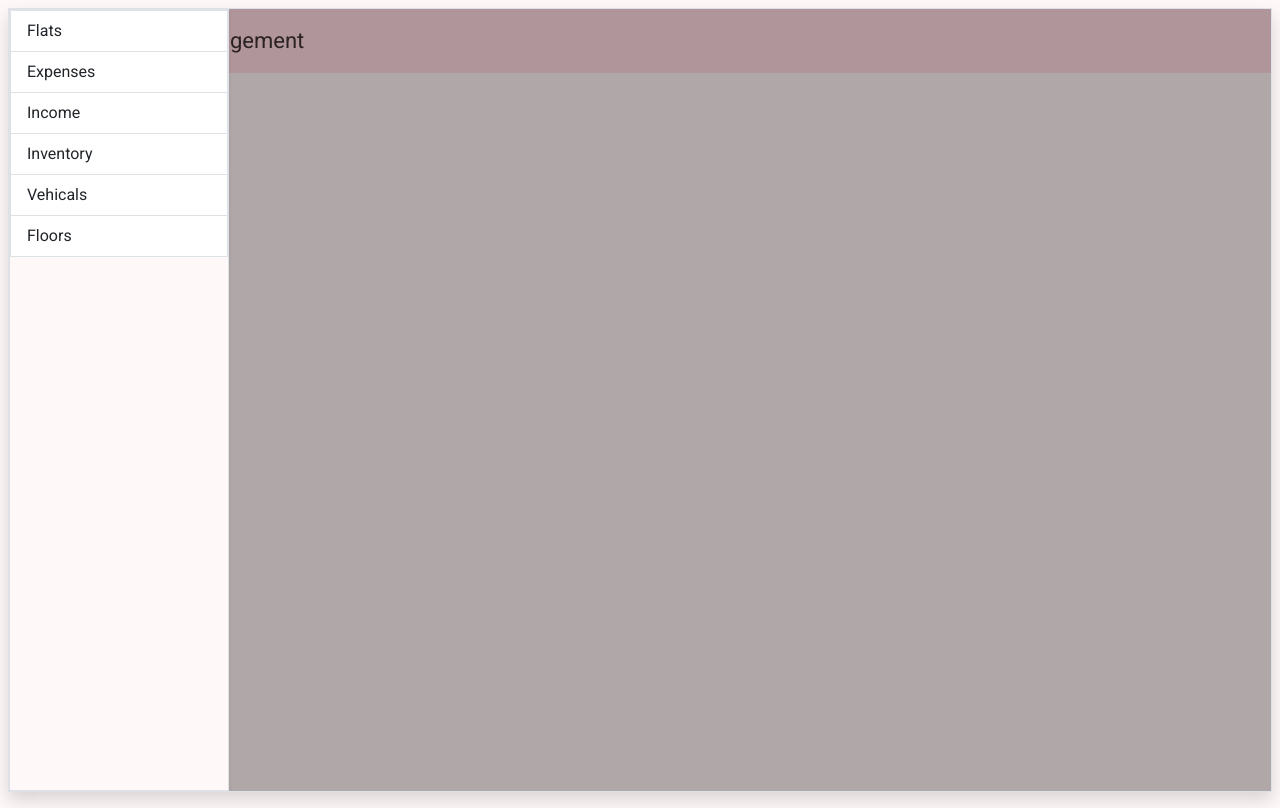
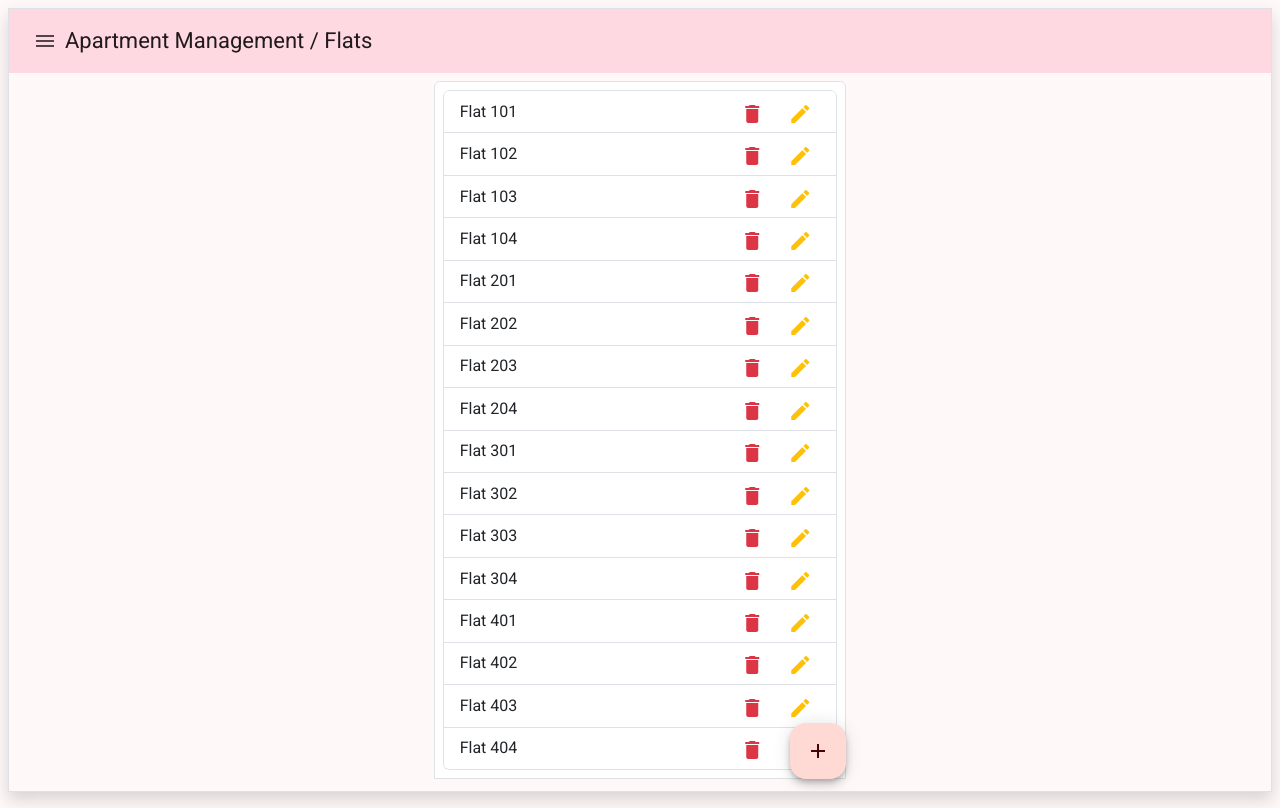
Before and after one commit to vamseeuxd/ng-18-dwarakamai, an Angular app: page / in a window 1280 px wide. Built offline with nearby package versions, Linux system fonts and the light colour scheme.

Commit message:
work in Progress

```diff
--- a/src/app/app.component.css
+++ b/src/app/app.component.css
@@ -9,3 +9,8 @@ mat-drawer-container {
   top: 5px;
   right: 5px;
 }
+.add-button{
+  position: absolute;
+  bottom: 0;
+  right: 0;
+}
--- a/src/app/app.component.html
+++ b/src/app/app.component.html
@@ -1,29 +1,97 @@
+<!-- prettier-ignore -->
 <mat-drawer-container autosize class="border shadow" [hasBackdrop]="true">
-  <mat-drawer
-    #drawer
-    class="border shadow-sm rounded-0"
-    mode="over"
-    opened
-    style="width: 220px"
-  >
-    <button mat-icon-button class="close-button" (click)="drawer.toggle()">
-      <mat-icon>close</mat-icon>
-    </button>
-
+  <mat-drawer #drawer class="border shadow-sm rounded-0" mode="over" style="width: 220px" >
+    <button mat-icon-button class="close-button" (click)="drawer.toggle()"> <mat-icon>close</mat-icon> </button>
     <ul class="list-group rounded-0">
       @for(page of pages; track page.id){
-      <li matRipple role="button" class="list-group-item rounded-0">
-        {{page.name}}
-      </li>
+      <li matRipple (click)="activePage = page" role="button" [class.active]="activePage.id === page.id" class="list-group-item rounded-0"> {{page.name}} </li>
       }
     </ul>
   </mat-drawer>
 
   <mat-toolbar style="background: #ffd9e1">
-    <button mat-icon-button class="open-button" (click)="drawer.toggle()">
-      <mat-icon>menu</mat-icon>
-    </button>
-    <span>Apartment Management</span>
-    <span class="example-spacer"></span>
+    <button mat-icon-button class="open-button" (click)="drawer.toggle()"> <mat-icon>menu</mat-icon> </button>
+    <h6>Apartment Management / {{activePage.name}}</h6>
   </mat-toolbar>
+
+
+  <div class="container-fluid">
+      <ul class="list-group col-md-8 offset-md-2 col-lg-6 offset-lg-3 col-xl-4 offset-xl-4 mt-2 position-relative">
+        <li class="list-group-item p-2">
+          <ul class="list-group" style="height: calc(100dvh - 120px);overflow-y: auto;overflow-x: hidden;">
+            @for(item of activePage.items; track item.id){
+              <li matRipple class="list-group-item d-flex justify-content-start align-items-center">
+                  <div class="col">{{item.name}}</div>
+                  <div class="ms-auto d-flex justify-content-start align-items-center">
+                    <button (click)="deleteItem(item,deleteConfirmationDialogRef)" mat-icon-button class="text-danger"> <mat-icon>delete</mat-icon> </button>
+                    <button mat-icon-button class="ms-2 text-warning" (click)="addItem(addOrEditDialogRef,$any(item), true)"> <mat-icon>edit</mat-icon> </button>
+                  </div>
+              </li>
+            }@empty{
+              <h6 class="text-muted text-center my-3">No {{activePage.name}} to Show</h6>
+            }
+          </ul>
+        </li>
+
+        <div class="d-inline-block position-absolute bottom-0 end-0" cdkDrag>
+          <button mat-fab (click)="addItem(addOrEditDialogRef,this.activePage.defaultValues)">
+            <mat-icon>add</mat-icon>
+          </button>
+        </div>
+
+
+      </ul>
+
+
+  </div>
+
+  <ng-template #deleteConfirmationDialogRef let-data>
+    <h4 mat-dialog-title>{{data.title}}</h4>
+    <mat-dialog-content>{{data.message}}</mat-dialog-content>
+    <mat-dialog-actions>
+      <button mat-button mat-dialog-close>No</button>
+      <button mat-button cdkFocusInitial (click)="data.yesClick()">Yes</button>
+    </mat-dialog-actions>
+  </ng-template>
+
+  <ng-template #addOrEditDialogRef let-data>
+    <h4 mat-dialog-title>{{data.title}}</h4>
+    <mat-dialog-content>
+      <form class="row" autocomplete="off" #formRef="ngForm">
+          @for (config of data.formConfig; track config.id) {
+            @switch (config.type) {
+              @case ("text") {
+                <div class="col-md-12 py-2" style="min-width: 350px;">
+                  <mat-form-field appearance="outline" class="w-100">
+                    <mat-label>{{config.label}}</mat-label>
+                    <input [name]="config.name" (keyup.enter)="data.yesClick(formRef)" [ngModel]="data.defaultValues[config.name]" [required]="config.required" matInput>
+                  </mat-form-field>
+                </div>
+              }
+              @case ("dropdown") {
+                <div class="col-md-12 py-2" style="min-width: 350px;">
+                  <mat-form-field appearance="outline" class="w-100">
+                    <mat-label>{{config.label}}</mat-label>
+                    <input [name]="config.name"[matAutocomplete]="auto" (keyup.enter)="data.yesClick(formRef)" [ngModel]="data.defaultValues[config.name]" [required]="config.required" matInput>
+                    <mat-autocomplete autoActiveFirstOption #auto="matAutocomplete" [displayWith]="displayFn">
+                      @for (option of config.dataProvider; track option) {
+                        <mat-option [value]="option">{{option.name}}</mat-option>
+                      }
+                    </mat-autocomplete>
+                  </mat-form-field>
+                </div>
+              }
+            }
+          }
+      </form>
+    </mat-dialog-content>
+    <mat-dialog-actions>
+      <button mat-button mat-dialog-close>Cancel</button>
+      <button mat-button cdkFocusInitial [disabled]="formRef.invalid" (click)="data.yesClick(formRef)">Save</button>
+    </mat-dialog-actions>
+  </ng-template>
+
+
+  <!-- <pre>{{activePage|json}}</pre> -->
+
 </mat-drawer-container>
--- a/src/app/app.component.ts
+++ b/src/app/app.component.ts
@@ -1,17 +1,51 @@
-import { Component } from '@angular/core';
-import { MatButtonModule } from '@angular/material/button';
-import { MatSidenavModule } from '@angular/material/sidenav';
-import { MatToolbarModule } from '@angular/material/toolbar';
-import { MatIconModule } from '@angular/material/icon';
-import { MatRippleModule } from '@angular/material/core';
+import { Component, inject, TemplateRef, viewChild } from "@angular/core";
+import { MatButtonModule } from "@angular/material/button";
+import { MatSidenavModule } from "@angular/material/sidenav";
+import { MatToolbarModule } from "@angular/material/toolbar";
+import { MatIconModule } from "@angular/material/icon";
+import { MatRippleModule } from "@angular/material/core";
+import { MatFormFieldModule } from "@angular/material/form-field";
+import { MatInputModule } from "@angular/material/input";
+import { FormsModule, NgForm } from "@angular/forms";
+import { CommonModule } from "@angular/common";
+import { CdkDrag } from "@angular/cdk/drag-drop";
+import {MatAutocompleteModule} from '@angular/material/autocomplete';
+import {
+  MatDialog,
+  MatDialogActions,
+  MatDialogClose,
+  MatDialogContent,
+  MatDialogTitle,
+} from "@angular/material/dialog";
 
-/**
- * @title Autosize sidenav
- */
+export interface IItem {
+  id: string;
+  name: string;
+}
+
+export interface IPage {
+  signlerName: string;
+  id: string;
+  name: string;
+  items: IItem[];
+  formConfig: IFormConfig[];
+  defaultValues: Record<string, string | number | boolean>;
+}
+
+export interface IFormConfig {
+  type: "text" | "dropdown";
+  id: string;
+  name: string;
+  label: string;
+  required: boolean;
+  defaultValue: string;
+  dataProvider: IItem[];
+}
+
 @Component({
-  selector: 'app-component',
-  templateUrl: 'app.component.html',
-  styleUrl: 'app.component.css',
+  selector: "app-component",
+  templateUrl: "./app.component.html",
+  styleUrl: "./app.component.css",
   standalone: true,
   imports: [
     MatSidenavModule,
@@ -19,15 +53,156 @@ import { MatRippleModule } from '@angular/material/core';
     MatToolbarModule,
     MatIconModule,
     MatRippleModule,
+    MatFormFieldModule,
+    MatInputModule,
+    FormsModule,
+    MatDialogTitle,
+    MatDialogContent,
+    MatDialogActions,
+    MatDialogClose,
+    MatButtonModule,
+    CommonModule,
+    MatAutocompleteModule,
+    CdkDrag,
   ],
 })
 export class AppComponent {
-  pages = [
-    { id: 'flats', name: 'Flats' },
-    { id: 'expenses', name: 'Expenses' },
-    { id: 'income', name: 'Income' },
-    { id: 'inventory', name: 'Inventory' },
-    { id: 'vehicals', name: 'Vehicals' },
-    { id: 'floors', name: 'Floors' },
+  readonly dialog = inject(MatDialog);
+  flats: IItem[] = [
+    { name: "Flat 101", id: "flat_101", },
+    { name: "Flat 102", id: "flat_102", },
+    { name: "Flat 103", id: "flat_103", },
+    { name: "Flat 104", id: "flat_104", },
+    { name: "Flat 201", id: "flat_201", },
+    { name: "Flat 202", id: "flat_202", },
+    { name: "Flat 203", id: "flat_203", },
+    { name: "Flat 204", id: "flat_204", },
+    { name: "Flat 301", id: "flat_301", },
+    { name: "Flat 302", id: "flat_302", },
+    { name: "Flat 303", id: "flat_303", },
+    { name: "Flat 304", id: "flat_304", },
+    { name: "Flat 401", id: "flat_401", },
+    { name: "Flat 402", id: "flat_402", },
+    { name: "Flat 403", id: "flat_403", },
+    { name: "Flat 404", id: "flat_404", },
   ];
+
+  floors: IItem[] = [
+    { name: "Floor 1", id: "floor_1", },
+    { name: "Floor 2", id: "floor_2", },
+    { name: "Floor 3", id: "floor_3", },
+    { name: "Floor 4", id: "floor_4", }
+  ];
+
+  /* prettier-ignore */
+  pages: IPage[] = [
+    {
+      signlerName: "Flat",
+      id: "flats",
+      name: "Flats",
+      items: this.flats,
+      formConfig: [
+        { type: "text", id: "name", name: "name", defaultValue: "", dataProvider: [], label: "New Flat Name", required: true }
+      ],
+      defaultValues: { name:'' }
+    },
+    {
+      signlerName: "Floor", id: "floors", name: "Floors", items: this.floors,
+      formConfig: [
+        { type: "text", id: "name", name: "name", defaultValue: "", dataProvider: [], label: "New Floor Name", required: false }
+      ],
+      defaultValues: { name:'' }
+    },
+    {
+      signlerName: "Expense", id: "expenses", name: "Expenses", items: [],
+      formConfig: [
+        { type: "text", id: "name", name: "name", defaultValue: "", dataProvider: [], label: "New Expense Name", required: false }
+      ],
+      defaultValues: { name:'' }
+    },
+    {
+      signlerName: "Income", id: "income", name: "Income", items: [],
+      formConfig: [
+        { type: "text", id: "name", name: "name", defaultValue: "", dataProvider: [], label: "New Income Name", required: false }
+      ],
+      defaultValues: { name:'' }
+    },
+    {
+      signlerName: "Inventor Item",
+      id: "inventory",
+      name: "Inventory",
+      items: [],
+      formConfig: [
+        { type: "text", id: "name", name: "name", defaultValue: "", dataProvider: [], label: "New Inventor Item Name", required: false }
+      ],
+      defaultValues: { name:'' }
+    },
+    {
+      signlerName: "Vehical", id: "vehicals", name: "Vehicals", items: [],
+      formConfig: [
+        { type: "text", id: "name", name: "name", defaultValue: "", dataProvider: [], label: "New Vehical Name", required: false },
+        { type: "dropdown", id: "floor", name: "flat", defaultValue: "", dataProvider: this.flats, label: "Vehical Related Flat", required: false },
+      ],
+      defaultValues: { name:'' }
+    },
+  ];
+  activePage: IPage = this.pages[0];
+
+  addItem(
+    addOrEditDialogRef: TemplateRef<any>,
+    defaultValues: Record<string, string | number | boolean>,
+    isEdit = false
+  ) {
+    const dialogRef = this.dialog.open(addOrEditDialogRef, {
+      data: {
+        title: `Add New ${this.activePage.signlerName}`,
+        message: `Are you sure! Do you want to delete ${this.activePage.signlerName}?`,
+        formConfig: this.activePage.formConfig,
+        defaultValues: defaultValues,
+        yesClick: (newForm: NgForm) => {
+          if (isEdit) {
+            if (newForm.valid && newForm.value.name.trim().length > 0) {
+              this.activePage.items = this.activePage.items.map((val) => {
+                if (val.id === defaultValues.id) {
+                  return { ...newForm.value, id: defaultValues.id };
+                }
+                return val;
+              });
+              newForm.resetForm({});
+              dialogRef.close();
+            }
+          } else {
+            if (newForm.valid && newForm.value.name.trim().length > 0) {
+              this.activePage.items.push({
+                name: newForm.value.name.trim(),
+                id: new Date().getTime().toString(),
+              });
+              newForm.resetForm({});
+              dialogRef.close();
+            }
+          }
+        },
+      },
+    });
+  }
+
+  displayFn(item: IItem): string {
+    console.log(item);
+    return item && item.name ? item.name : '';
+  }
+
+  deleteItem(item: IItem, deleteConfirmationDialogRef: TemplateRef<any>) {
+    const dialogRef = this.dialog.open(deleteConfirmationDialogRef, {
+      data: {
+        title: " Delete Confirmation",
+        message: `Are you sure! Do you want to delete ${this.activePage.signlerName}?`,
+        yesClick: () => {
+          dialogRef.close();
+          this.activePage.items = this.activePage.items.filter(
+            (_item) => item.id != _item.id
+          );
+        },
+      },
+    });
+  }
 }
--- a/src/styles.scss
+++ b/src/styles.scss
@@ -1,4 +1,4 @@
-@use '@angular/material' as mat;
+@use "@angular/material" as mat;
 
 $theme: mat.define-theme(
   (
@@ -12,7 +12,7 @@ $theme: mat.define-theme(
 
 body {
   @include mat.all-component-themes($theme);
-  font-family: Roboto, 'Helvetica Neue', sans-serif;
+  font-family: Roboto, "Helvetica Neue", sans-serif;
   margin: 0;
   padding: 0px;
   height: 100%;
@@ -25,3 +25,9 @@ html {
 
 @include mat.core();
 @include mat.color-variants-backwards-compatibility($theme);
+
+.list-group {
+  --bs-list-group-active-color: var(--bs-body-color);
+  --bs-list-group-active-bg: #ff93a9;
+  --bs-list-group-active-border-color: #ff93a9;
+}
```
